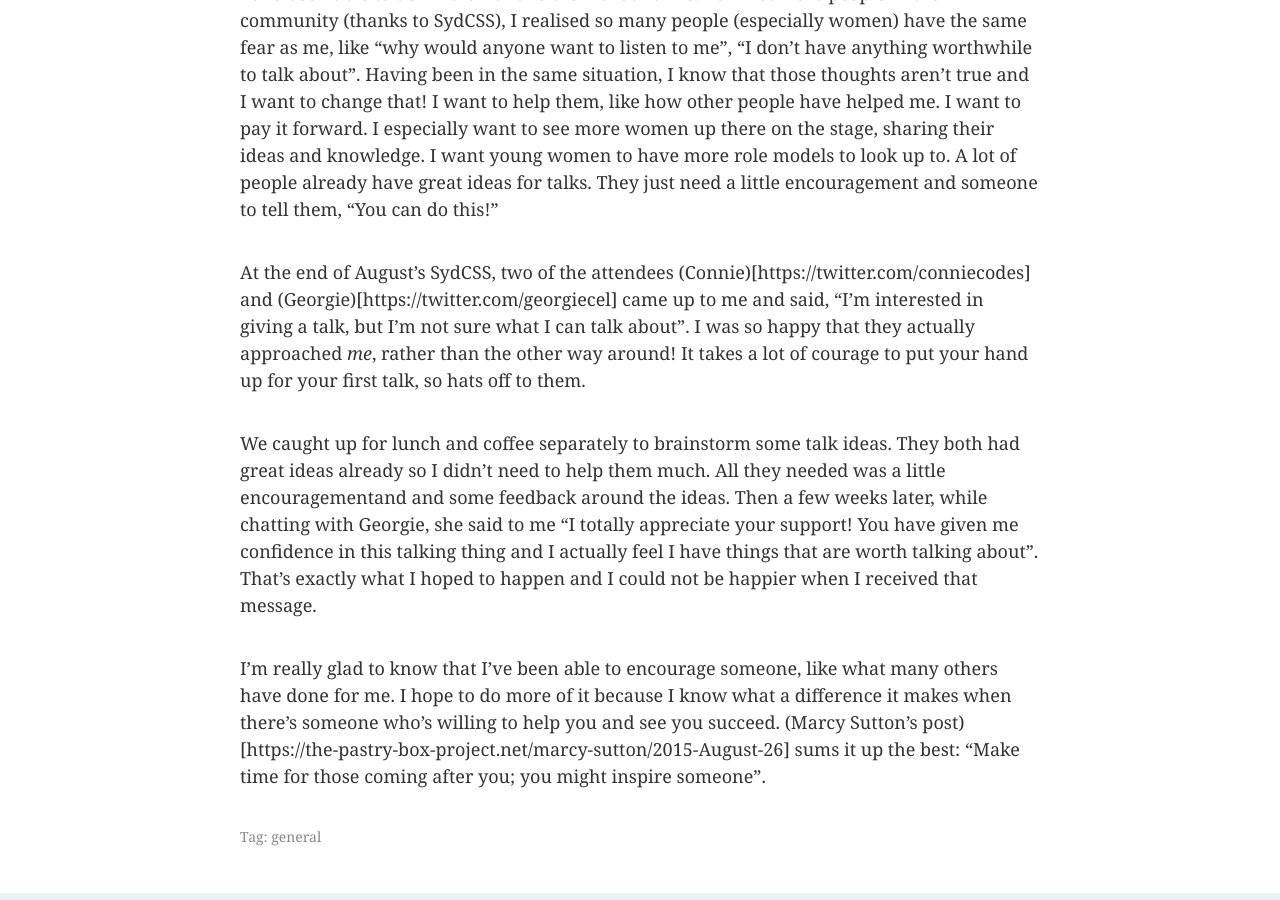
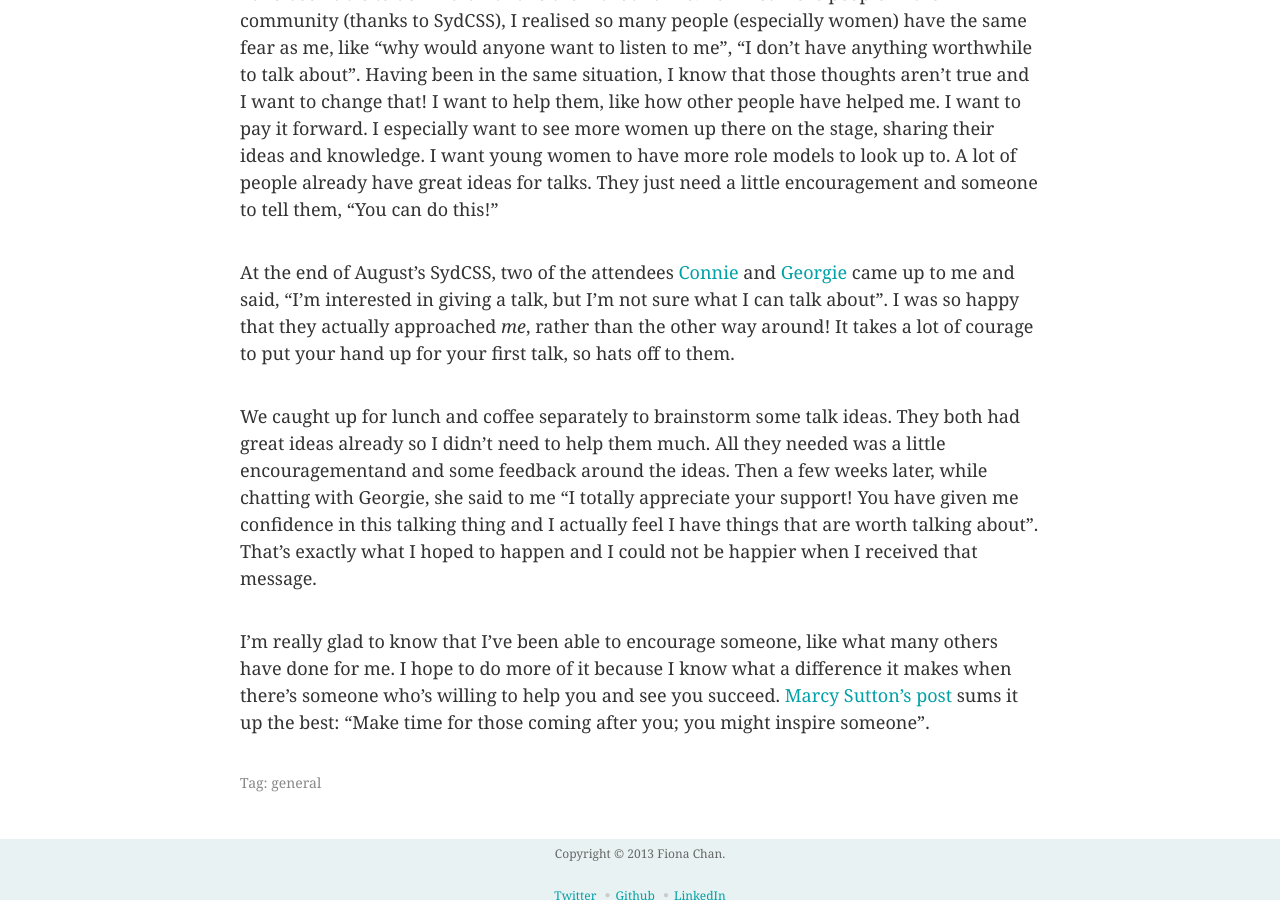
Before and after one commit to enterstudio/mobywhale-chan.github.io, a Jekyll site: the page built from _posts/2015-09-01-pay-it-forward.md, in a window 1280 px wide and 900 px high, scrolled down 511 px. Built offline with Jekyll 4.4.1, drawn with Linux system fonts in a browser that asks for light colours; Markdown is read by kramdown in place of the engine named in the settings.

Commit message:
Updated 2015-09-01-pay-it-forward.md

```diff
--- a/_posts/2015-09-01-pay-it-forward.md
+++ b/_posts/2015-09-01-pay-it-forward.md
@@ -8,9 +8,9 @@ category: general
 
 I consider myself very lucky when it comes to meeting people I can seek advice from and people who encourage and believe in me. Giving talks is one of the things that I wouldn’t have been able to do if I didn’t have them around me. As I met more people in the community (thanks to SydCSS), I realised so many people (especially women) have the same fear as me, like “why would anyone want to listen to me”, “I don’t have anything worthwhile to talk about”. Having been in the same situation,  I know that those thoughts aren’t true and I want to change that! I want to help them, like how other people have helped me. I want to pay it forward. I especially want to see more women up there on the stage, sharing their ideas and knowledge. I want young women to have more role models to look up to. A lot of people already have great ideas for talks. They just need a little encouragement and someone to tell them, "You can do this!"
 
-At the end of August's SydCSS, two of the attendees (Connie)[https://twitter.com/conniecodes] and (Georgie)[https://twitter.com/georgiecel] came up to me and said, "I'm interested in giving a talk, but I'm not sure what I can talk about". I was so happy that they actually approached _me_, rather than the other way around! It takes a lot of courage to put your hand up for your first talk, so hats off to them.
+At the end of August's SydCSS, two of the attendees [Connie](https://twitter.com/conniecodes) and [Georgie](https://twitter.com/georgiecel) came up to me and said, "I'm interested in giving a talk, but I'm not sure what I can talk about". I was so happy that they actually approached _me_, rather than the other way around! It takes a lot of courage to put your hand up for your first talk, so hats off to them.
 
 We caught up for lunch and coffee separately to brainstorm some talk ideas. They both had great ideas already so I didn't need to help them much. All they needed was a little encouragementand and some feedback around the ideas. Then a few weeks later, while chatting with Georgie, she said to me "I totally appreciate your support! You have given me confidence in this talking thing and I actually feel I have things that are worth talking about". That's exactly what I hoped to happen and I could not be happier when I received that message.
 
 
-I'm really glad to know that I've been able to encourage someone, like what many others have done for me. I hope to do more of it because I know what a difference it makes when there's someone who's willing to help you and see you succeed. (Marcy Sutton's post)[https://the-pastry-box-project.net/marcy-sutton/2015-August-26] sums it up the best: "Make time for those coming after you; you might inspire someone".
+I'm really glad to know that I've been able to encourage someone, like what many others have done for me. I hope to do more of it because I know what a difference it makes when there's someone who's willing to help you and see you succeed. [Marcy Sutton's post](https://the-pastry-box-project.net/marcy-sutton/2015-August-26) sums it up the best: "Make time for those coming after you; you might inspire someone".
```
